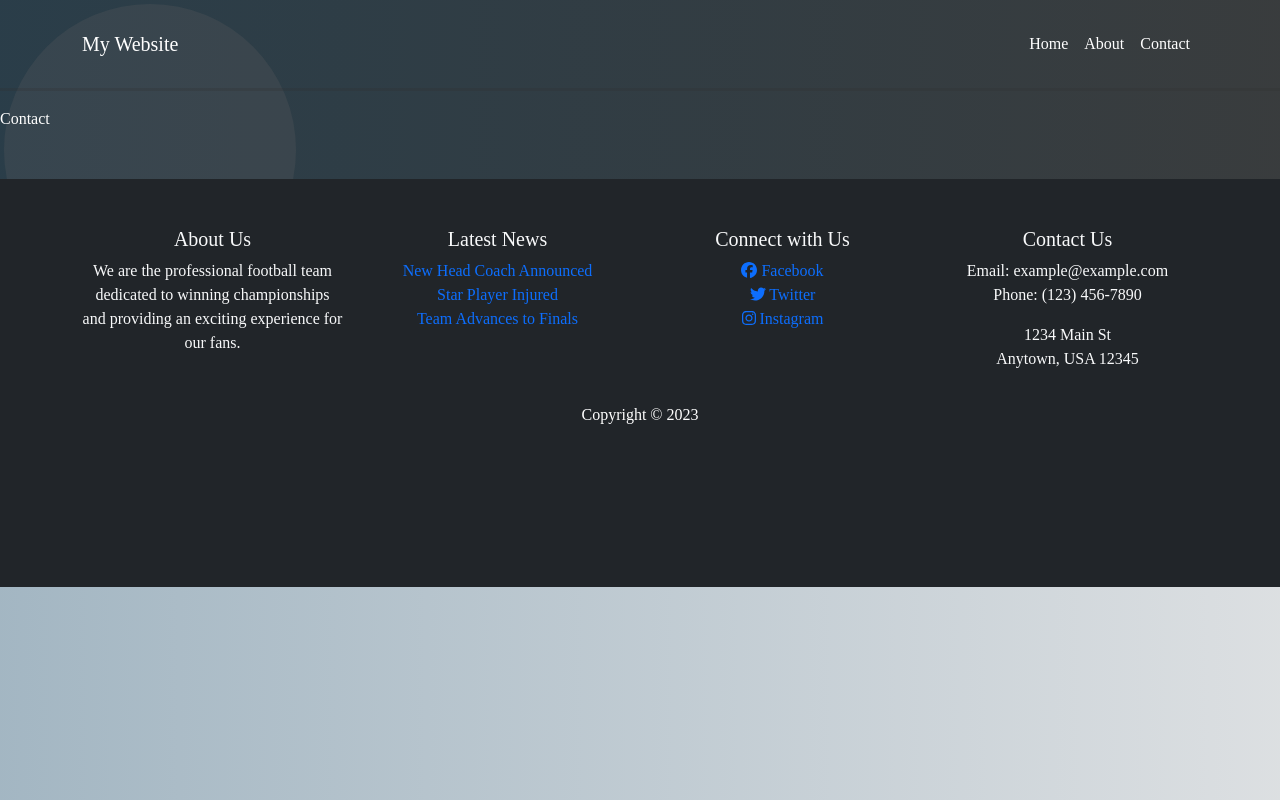
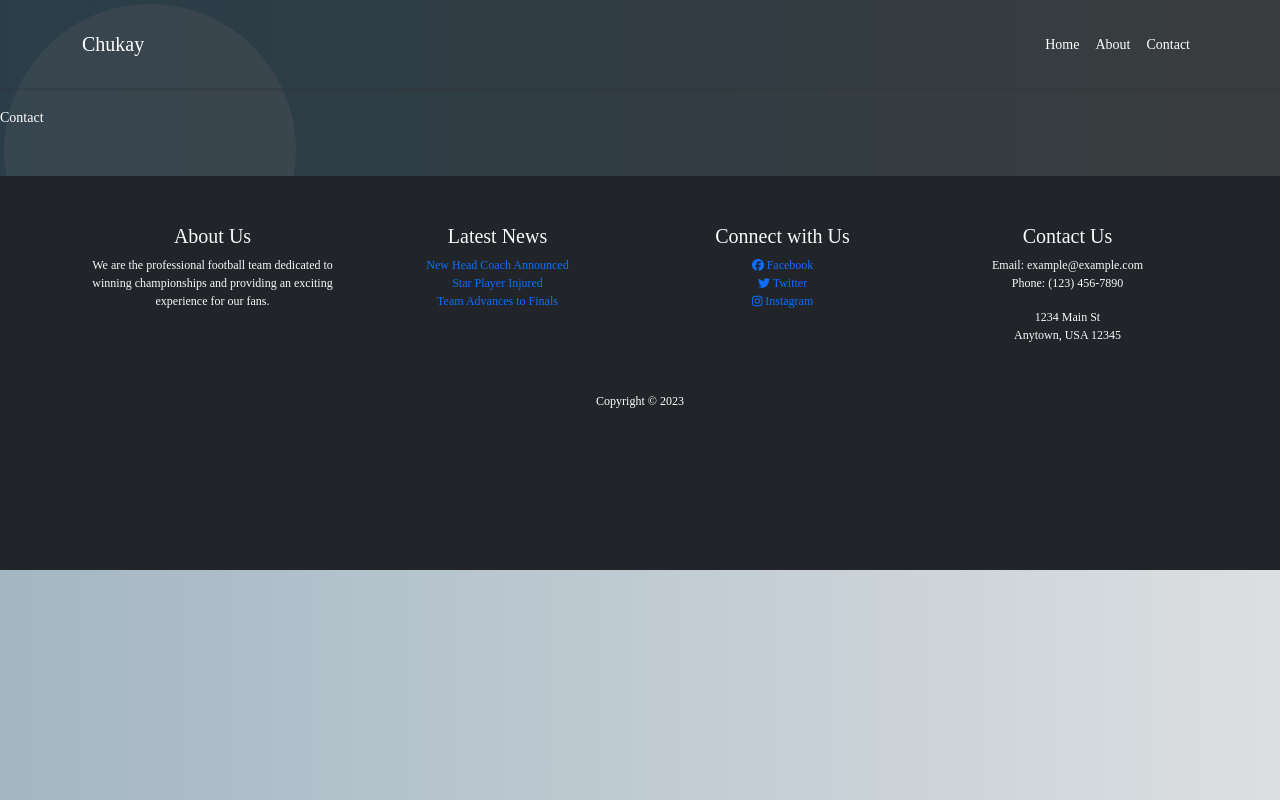
Before and after one commit to Tula-Magar/Chukay, a React (Create React App) app: page /#/contact in a window 1280 px wide. Built offline with nearby package versions, Linux system fonts and the light colour scheme.

Commit message:
styling better

```diff
--- a/src/App.css
+++ b/src/App.css
@@ -1,11 +1,15 @@
+
+
 .App {
   font-family: 'Poppins';
+  font-size: 14px;
   background-color: #1e1e1e;
   background-image: linear-gradient(to right, #00416a, #3b3c3c);
   background-size: 400% 400%;
   animation: gradient 15s ease infinite;
   color: white;
 }
+
 
 
 
--- a/src/GeneralPages/Footer.tsx
+++ b/src/GeneralPages/Footer.tsx
@@ -10,17 +10,17 @@ import { Link } from "react-router-dom";
 
 const Footer = () => {
   return (
-    <footer className="bg-dark text-light text-center mt-5 py-5">
+    <footer style={{fontSize:"12px"}} className="bg-dark text-light text-center mt-5 py-5">
       <Container>
         <Row>
-          <Col md={3} className="mb-3">
+          <Col md={6} lg={3} className="mb-3 h-100">
             <h5>About Us</h5>
             <p>
               We are the professional football team dedicated to winning
               championships and providing an exciting experience for our fans.
             </p>
           </Col>
-          <Col md={3} className="mb-3">
+          <Col md={6} lg={3} className="mb-3 h-100">
             <h5>Latest News</h5>
             <ul className="list-unstyled">
               <li>
@@ -43,7 +43,7 @@ const Footer = () => {
               </li>
             </ul>
           </Col>
-          <Col md={3} className="mb-3">
+          <Col md={6} lg={3} className="mb-3 h-100">
             <h5>Connect with Us</h5>
             <ul className="list-unstyled">
               <li>
@@ -63,7 +63,7 @@ const Footer = () => {
               </li>
             </ul>
           </Col>
-          <Col md={3}>
+          <Col md={6} lg={3} className="mb-3 h-100">
             <h5>Contact Us</h5>
             <ul className="list-unstyled">
               <li> Email: example@example.com</li>
--- a/src/GeneralPages/HomePage.tsx
+++ b/src/GeneralPages/HomePage.tsx
@@ -254,13 +254,13 @@ const HomePage = () => {
           </Card>
         </CardGroup>
       </Container>
-      <section id="news-and-updates" className="py-5">
+      <section id="news-and-updates" className="mt-5 py-5">
         <Container>
           <h2 className="text-center mb-5">News and Updates</h2>
           <Row>
             {news.map((item) => (
-              <Col sm={4} key={item.id} className="text-dark my-2">
-                <Card>
+              <Col md={6} lg={4} key={item.id} className="text-dark my-2">
+                <Card className="h-100">
                   <Card.Body>
                     <Card.Title>{item.title}</Card.Title>
                     <Card.Text>{item.content}</Card.Text>
--- a/src/GeneralPages/PeopleEngagement.tsx
+++ b/src/GeneralPages/PeopleEngagement.tsx
@@ -8,28 +8,28 @@ const PeopleEngagement = () => {
         <h2 className="text-center mb-5">Engage With US</h2>
         <Row className="text-dark">
           <Col sm={6} className="mb-4">
-            <Card>
+            <Card className="h-100">
               <Card.Img variant="top" src="https://via.placeholder.com/300" />
-              <Card.Body>
+              <Card.Body className="d-flex flex-column">
                 <Card.Title>Join Our Fan Club</Card.Title>
                 <Card.Text>
                   Sign up for our fan club to get the latest news and updates
                   about our team.
                 </Card.Text>
-                <Button variant="primary">Join Now</Button>
+                <Button className="mt-auto mx-auto" style={{ width: '150px' }} variant="primary">Join Now</Button>
               </Card.Body>
             </Card>
           </Col>
           <Col sm={6} className="mb-4">
-            <Card>
+            <Card className="h-100">
               <Card.Img variant="top" src="https://via.placeholder.com/300" />
-              <Card.Body>
+              <Card.Body className="d-flex flex-column">
                 <Card.Title>Connect with Us on Social Media</Card.Title>
                 <Card.Text>
                   Follow us on social media to stay up to date on all the latest
                   news and game highlights.
                 </Card.Text>
-                <Button variant="primary">Follow Us</Button>
+                <Button className="mt-auto mx-auto" style={{ width: '150px' }} variant="primary">Follow Us</Button>
               </Card.Body>
             </Card>
           </Col>
--- a/src/GeneralPages/PlayerProfiles.tsx
+++ b/src/GeneralPages/PlayerProfiles.tsx
@@ -31,8 +31,8 @@ const PlayerProfiles = () => {
         <h2 className="text-center mb-5">Player Profiles</h2>
         <Row>
           {playerProfiles.map((player) => (
-            <Col md={6} lg={4} key={player.id}>
-              <Card className="player-card mb-4 text-dark">
+            <Col sm={12} md={6} lg={4} className="h-100" key={player.id}>
+              <Card  className="player-card mb-4 text-dark">
                 <Card.Img variant="top" src={player.image} />
                 <Card.Body>
                   <Card.Title>{player.name}</Card.Title>
--- a/src/navigation/nav.tsx
+++ b/src/navigation/nav.tsx
@@ -9,7 +9,7 @@ function NavBar() {
     <>
         <Navbar expand="md"  expanded={expanded}>
             <Container className='pt-3'>
-                <Navbar.Brand className='text-white' as={NavLink} to="/">My Website</Navbar.Brand>
+                <Navbar.Brand className='text-white' as={NavLink} to="/">Chukay</Navbar.Brand>
                 <Navbar.Toggle className='bg-white' onClick={() => setExpanded(expanded ? false : true)} />
                 <Navbar.Collapse>
                     <Nav className="ms-auto">
--- a/src/styles/HomePage.css
+++ b/src/styles/HomePage.css
@@ -3,6 +3,14 @@
   height: 80vh;
 
 }
+.test img {
+  transition: transform 0.3s ease-in-out;
+}
+
+.test img:hover {
+  transform: scale(1.1);
+}
+
 .HomeWelcome {
   font-weight: 600;
   color: #46ca6e;
```
